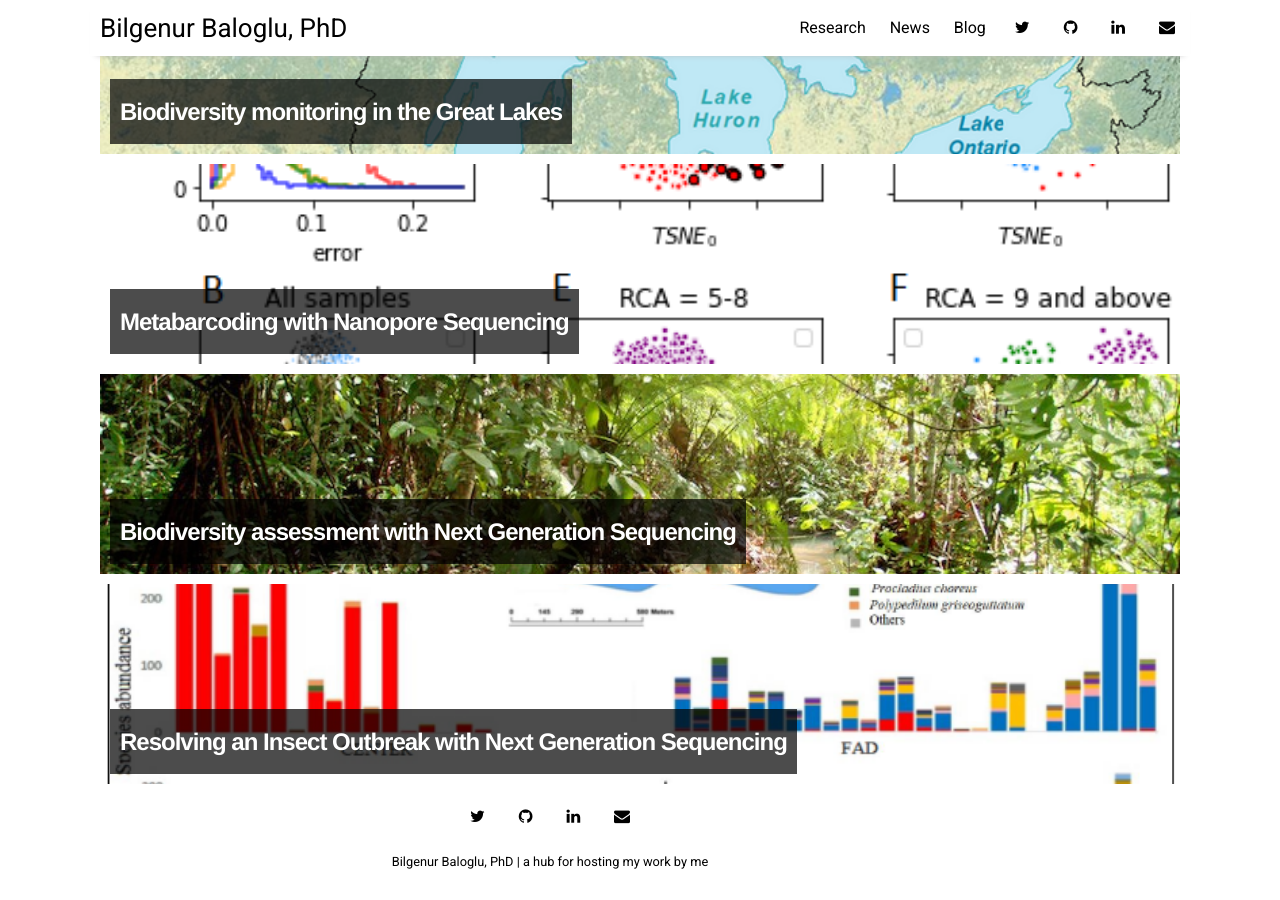
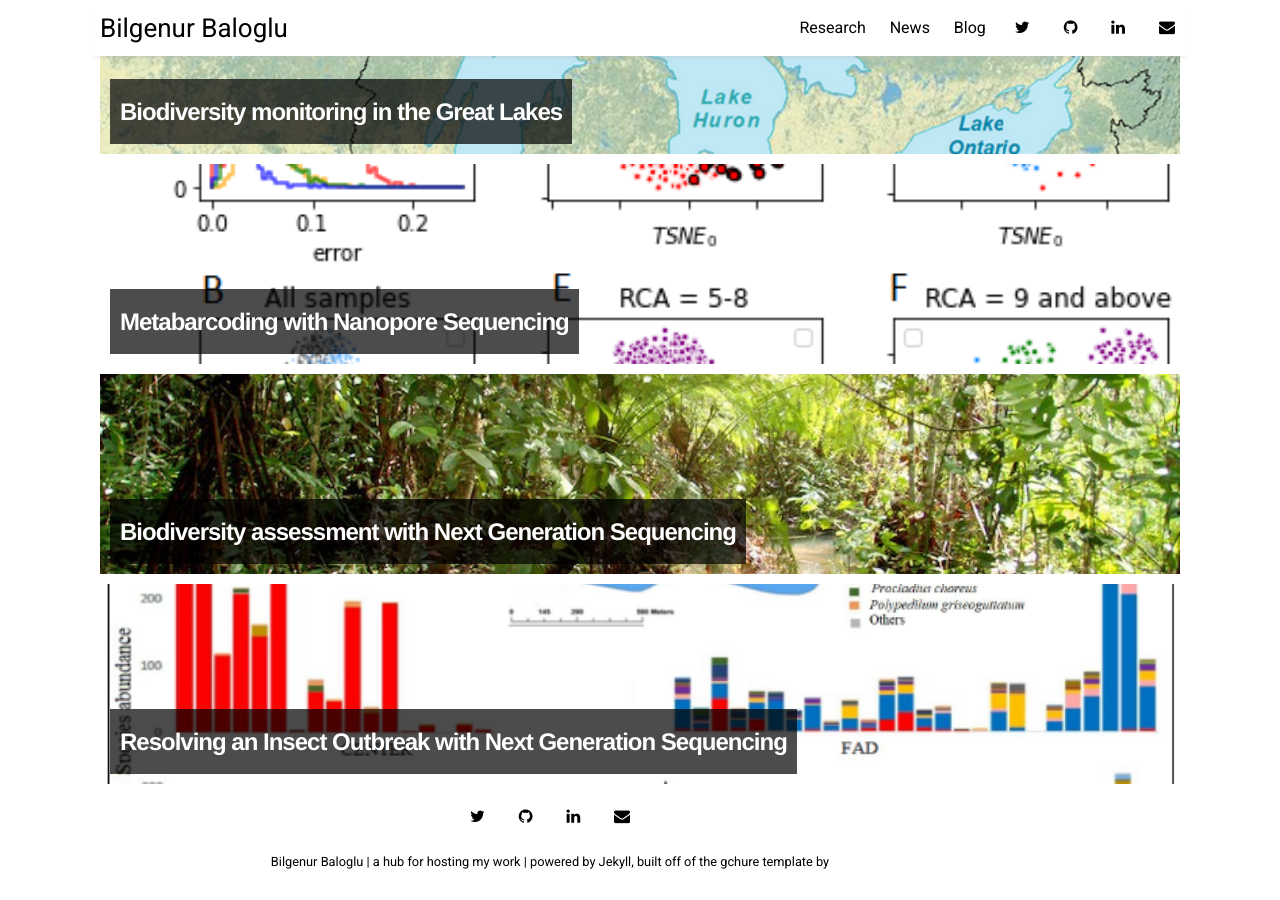
Before and after one commit to BBaloglu/bbaloglu.github.io, a Jekyll site: the page built from pages/research.html, in a window 1280 px wide and 900 px high, scrolled down 605 px. Built offline with Jekyll 4.4.1, drawn with Linux system fonts in a browser that asks for light colours; nearby versions of some CDN libraries.

Commit message:
Update _config.yml

```diff
--- a/_config.yml
+++ b/_config.yml
@@ -14,9 +14,9 @@ sass:
   style: :nested
 
 # Customise atom feed settings (this is where Jekyll-Feed gets configuration information)
-title:		     "Bilgenur Baloglu, PhD"
-description:	     "a hub for hosting my work"
-author:              "me"
+title:		     "Bilgenur Baloglu"
+description:	     "a hub for hosting my work | powered by Jekyll, built off of the gchure template"
+
 
 # RSS 2.0 can be used instead of Atom by uncommenting following two lines
 #feed:
```
